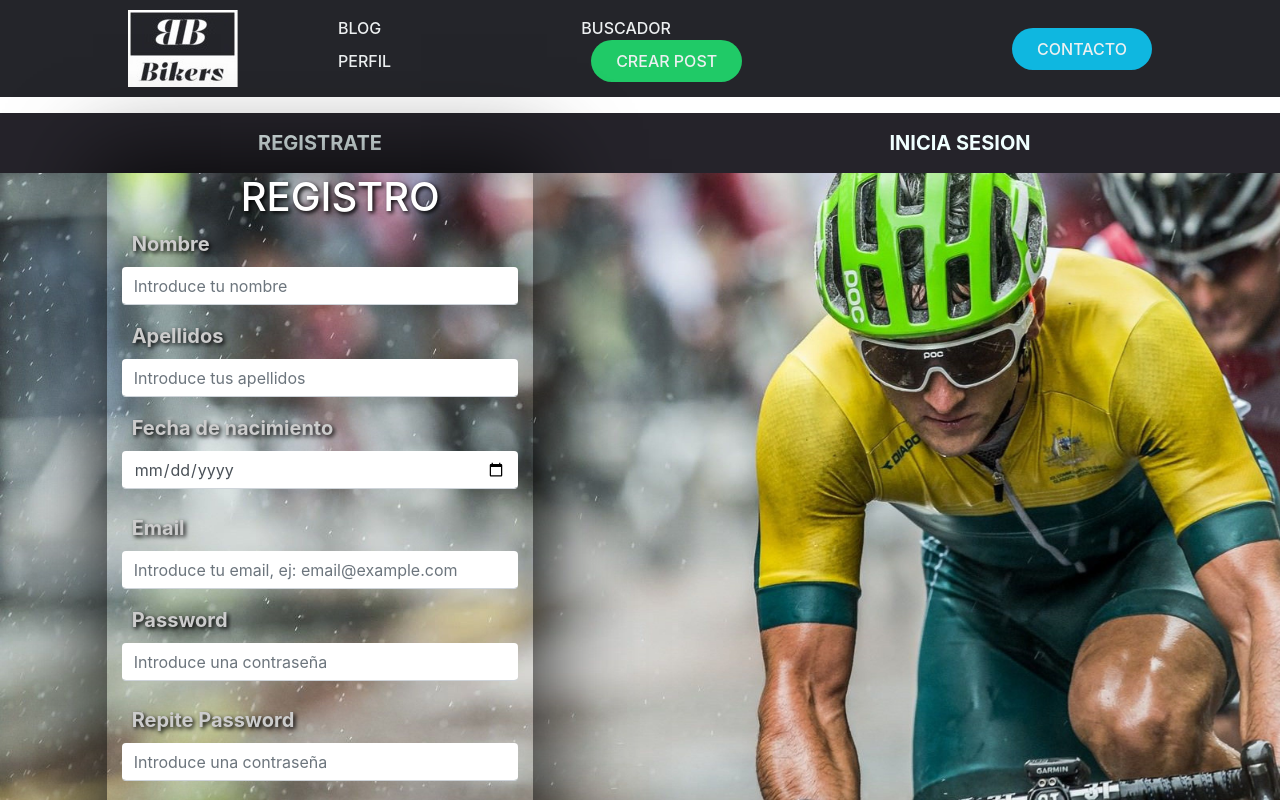
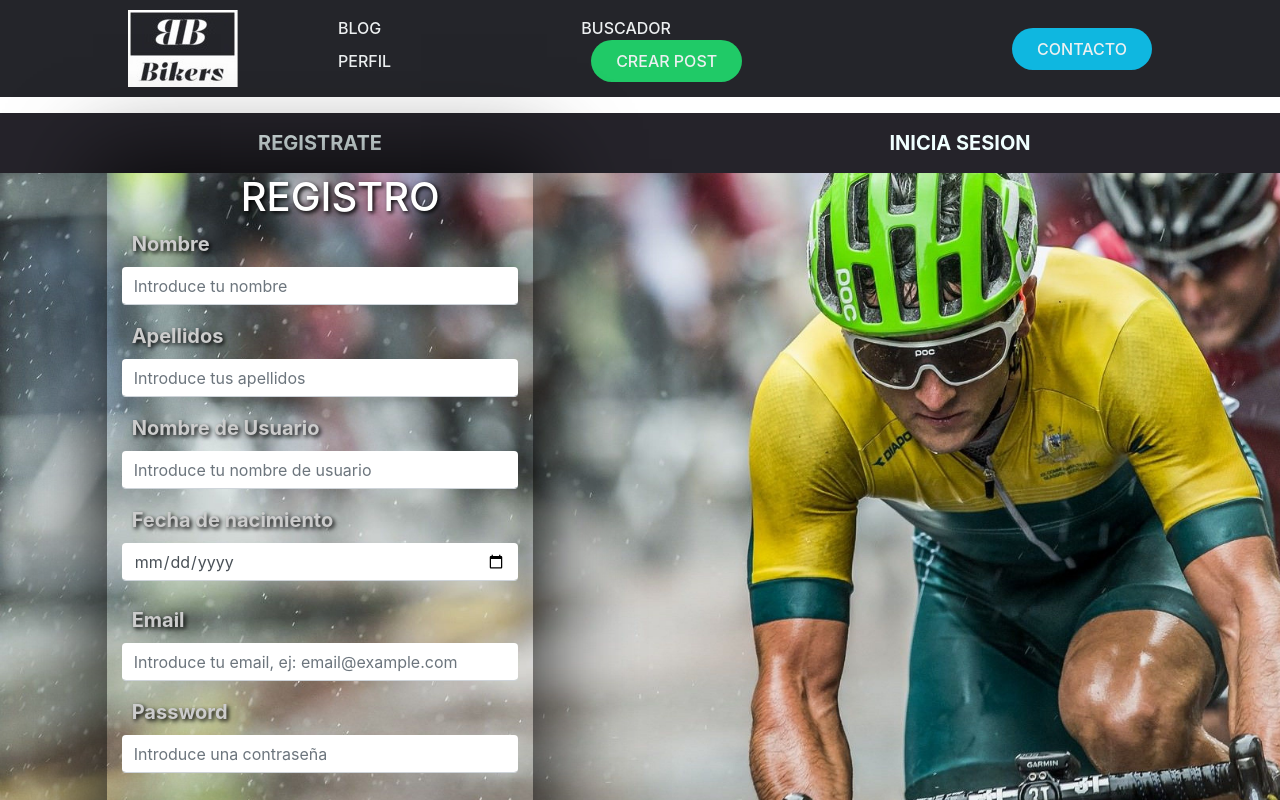
Before and after one commit to jgarciagonj97/bikers_angular, an Angular app in the folder ProyectoFinal-Angular/: page /principal in a window 1280 px wide. Shown: the top 800 px of the page. Built offline with nearby package versions, Linux system fonts and the light colour scheme.

Commit message:
Login-Service

```diff
--- a/ProyectoFinal-Angular/src/app/app.module.ts
+++ b/ProyectoFinal-Angular/src/app/app.module.ts
@@ -13,6 +13,8 @@ import { LoginComponent } from './componentes/login/login.component';
 import { RegisterComponent } from './componentes/register/register.component';
 import { FormsModule, ReactiveFormsModule } from '@angular/forms';
 import { FormularioComponent } from './componentes/formulario/formulario.component';
+import { HttpClientModule} from '@angular/common/http'
+
 
 
 @NgModule({
@@ -33,7 +35,8 @@ import { FormularioComponent } from './componentes/formulario/formulario.compone
     BrowserModule,
     AppRoutingModule,
     FormsModule,
-    ReactiveFormsModule
+    ReactiveFormsModule,
+    HttpClientModule
   ],
   providers: [],
   bootstrap: [AppComponent]
--- a/ProyectoFinal-Angular/src/app/componentes/register/register.component.html
+++ b/ProyectoFinal-Angular/src/app/componentes/register/register.component.html
@@ -4,15 +4,21 @@
     <div class="col-sm-4 login-section-wrapper borde">
       <div class="login-wrapper my-auto ">
         <h1 class="login-title">REGISTRO</h1>
-        <form action="">
+        <form [formGroup]="formRegistro" (ngSubmit)="onSubmit()">
           <div class="form-group">
             <label for="nombre">Nombre</label>
-            <input type="text" name="nombre" id="nombre" class="form-control" placeholder="Introduce tu nombre">
+            <input type="text" name="nombre" formControlName="nombre" class="form-control"
+              placeholder="Introduce tu nombre">
           </div>
           <div class="form-group">
             <label for="apellidos">Apellidos</label>
-            <input type="text" name="apellidos" id="apellidos" class="form-control"
+            <input type="text" name="apellidos" formControlName="apellidos" class="form-control"
               placeholder="Introduce tus apellidos">
+          </div>
+          <div class="form-group">
+            <label for="username">Nombre de Usuario</label>
+            <input type="text" name="username" formControlName="username" class="form-control"
+              placeholder="Introduce tu nombre de usuario">
           </div>
           <div class="form-group mb-4">
             <label for="fecha_nacimiento">Fecha de nacimiento </label>
@@ -20,29 +26,29 @@
           </div>
           <div class="form-group">
             <label for="email">Email</label>
-            <input type="email" name="email" id="email" class="form-control"
+            <input type="email" name="email" formControlName="email" class="form-control"
               placeholder="Introduce tu email, ej: email@example.com">
           </div>
           <div class="form-group mb-4">
             <label for="password">Password</label>
-            <input type="password" name="password" id="password" class="form-control"
+            <input type="password" name="password" formControlName="password" class="form-control"
               placeholder="Introduce una contraseña">
           </div>
-          <div class="form-group mb-4">
+          <!--  <div class="form-group mb-4">
             <label for="r_password">Repite Password</label>
-            <input type="password" name="r_password" id="r_password" class="form-control"
+            <input type="password" name="r_password" formControlName="r_password" class="form-control"
               placeholder="Introduce una contraseña">
-          </div>
+          </div> -->
           <div class="form-group mb-4">
             <label for="ciudad">Ciudad</label>
-            <input type="text" name="ciudad" id="ciudad" class="form-control"
+            <input type="text" name="ciudad" formControlName="ciudad" class="form-control"
               placeholder="Introduce la ciudad donde vives">
           </div>
 
-          <input name="register" id="register" class="btn btn-block login-btn" type="button" value="Registro">
+          <input class="btn btn-block login-btn" type="submit" value="Registro">
         </form>
         <!-- <a href="#!" class="forgot-password-link">Forgot password?</a>
-          <p class="login-wrapper-footer-text">Don't have an account? <a href="#!" class="text-reset">Register here</a></p> -->
+           -->
       </div>
     </div>
 
--- a/ProyectoFinal-Angular/src/app/componentes/register/register.component.ts
+++ b/ProyectoFinal-Angular/src/app/componentes/register/register.component.ts
@@ -1,4 +1,7 @@
 import { Component, OnInit } from '@angular/core';
+import { LoginService } from 'src/app/login.service';
+import { FormGroup, FormControl } from '@angular/forms';
+import { Router } from '@angular/router';
 
 @Component({
   selector: 'app-register',
@@ -7,9 +10,34 @@ import { Component, OnInit } from '@angular/core';
 })
 export class RegisterComponent implements OnInit {
 
-  constructor() { }
+  formRegistro: FormGroup;
+  constructor(private loginService: LoginService, private router: Router) {
+    this.formRegistro = new FormGroup({
+      nombre: new FormControl(''),
+      apellidos: new FormControl(''),
+      username: new FormControl(''),
+      fecha_nacimiento: new FormControl(''),
+      email: new FormControl(''),
+      password: new FormControl(''),
+      ciudad: new FormControl('')
+    })
+  }
+
 
   ngOnInit(): void {
   }
 
+
+  onSubmit() {
+    this.loginService.registro(this.formRegistro.value)
+      .then(response => {
+        if (response.success) {
+          alert('Te has registrado correctamente');
+          this.router.navigate(['/login']);
+        }
+      })
+      .catch(err => {
+        console.log(err);
+      });
+  }
 }
--- /dev/null
+++ b/ProyectoFinal-Angular/src/app/login.service.ts
@@ -0,0 +1,22 @@
+import { Injectable } from '@angular/core';
+import { HttpClient } from '@angular/common/http';
+
+@Injectable({
+  providedIn: 'root'
+})
+export class LoginService {
+
+  baseUrl:string;
+
+  constructor(private httpClient: HttpClient) {
+    this.baseUrl='http://bikers1.herokuapp.com';
+  }
+
+  registro(formValues): Promise<any> {
+    return this.httpClient.post(`${this.baseUrl}/api/users`, formValues).toPromise();
+  }
+
+  login(formValues): Promise<any> {
+    return this.httpClient.post(`${this.baseUrl}/api/users/login`, formValues).toPromise();
+  }
+}
```
